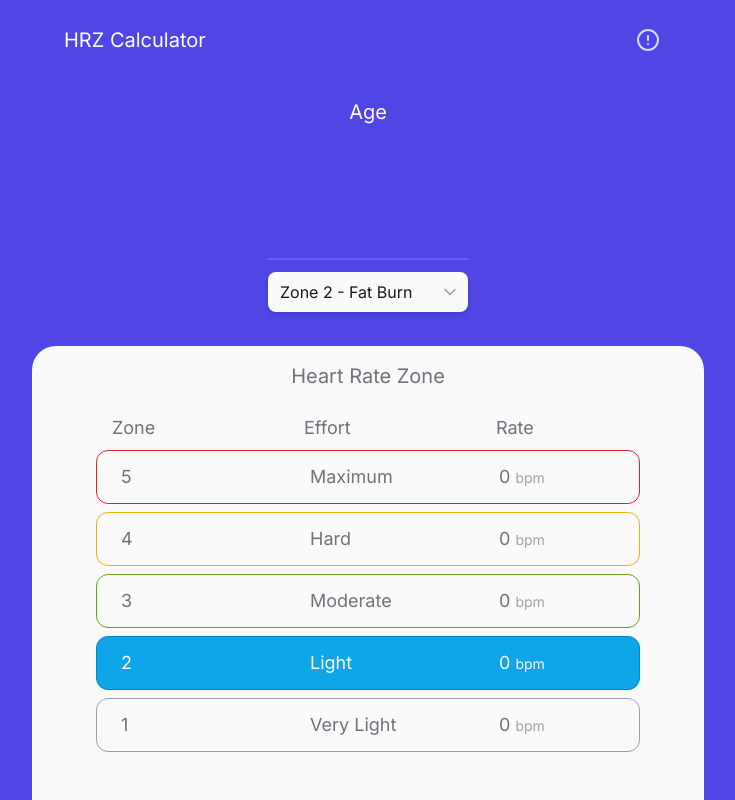
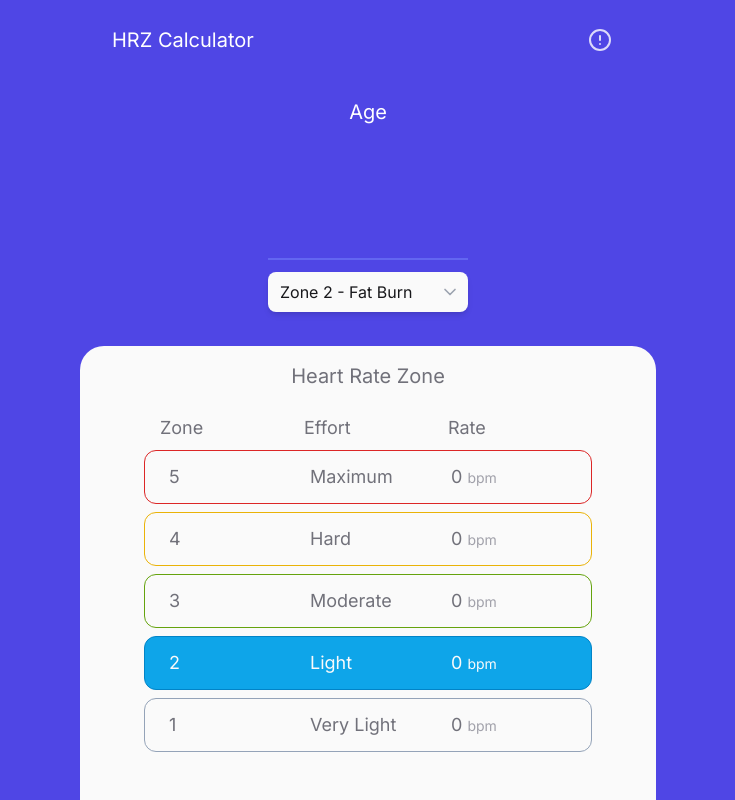
Before and after one commit to dhiodhaha/heart-zone-calculator, a Next.js app: page / in a window 1280 px wide. Shown: the whole page, without its empty margins (272-1007 px from the left). Built offline with nearby package versions, Linux system fonts and the light colour scheme.

Commit message:
fix(ui): layout

```diff
--- a/src/app/page.js
+++ b/src/app/page.js
@@ -2,7 +2,7 @@ import { Calculate } from "@/components/Calculate";
 
 export default function Home() {
   return (
-    <div className="flex flex-col justify-center items-center bg-indigo-600 ">
+    <div className="flex flex-col justify-center items-center bg-indigo-600">
       <Calculate />
     </div>
   );
--- a/src/components/Calculate.jsx
+++ b/src/components/Calculate.jsx
@@ -52,10 +52,7 @@ export const Calculate = () => {
   };
 
   return (
-    <div
-      id="Data"
-      className="flex flex-col items-center w-full text-white min-h-screen justify-between md:h-[calc(100vh-64px)] "
-    >
+    <div className="flex flex-col items-center w-full text-white min-h-screen justify-between md:h-[calc(100vh-64px)] md:max-w-xl">
       <div className="w-full max-w-2xl mx-auto pt-4">
         <div className="flex justify-between items-center px-8 text-md md:text-xl">
           <div>HRZ Calculator</div>
```
